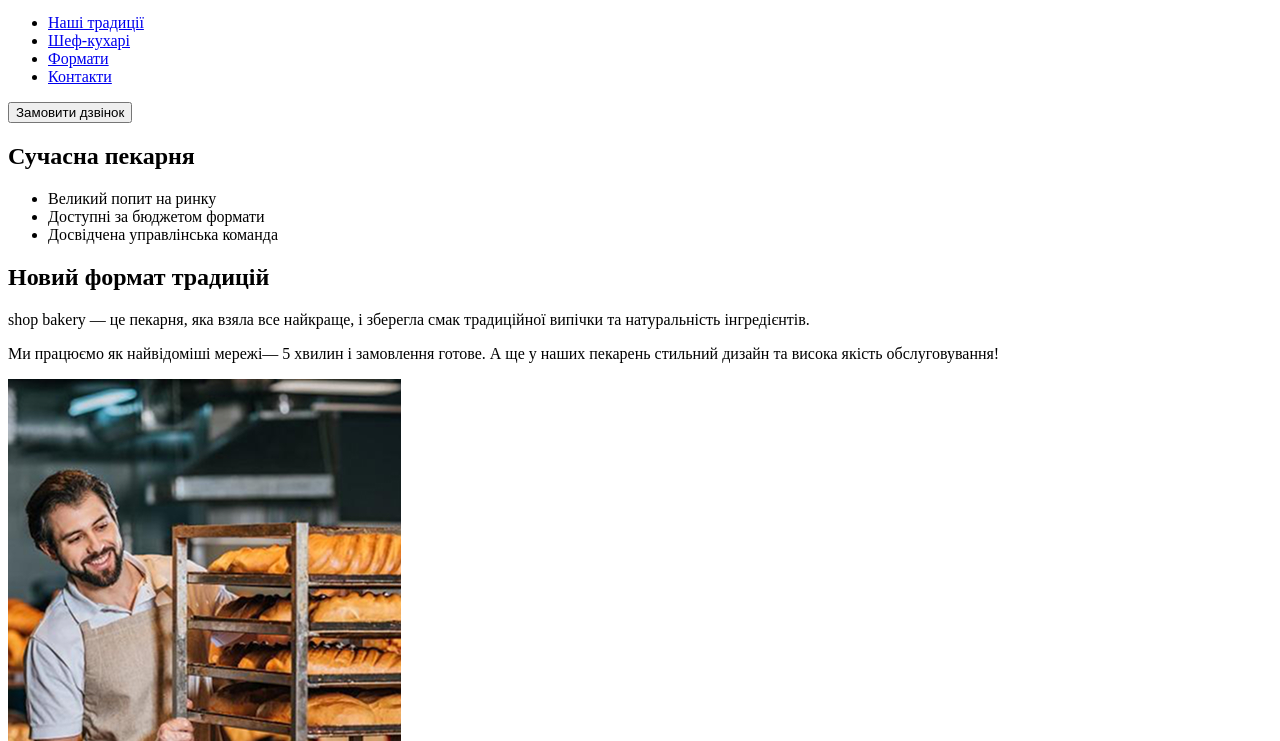
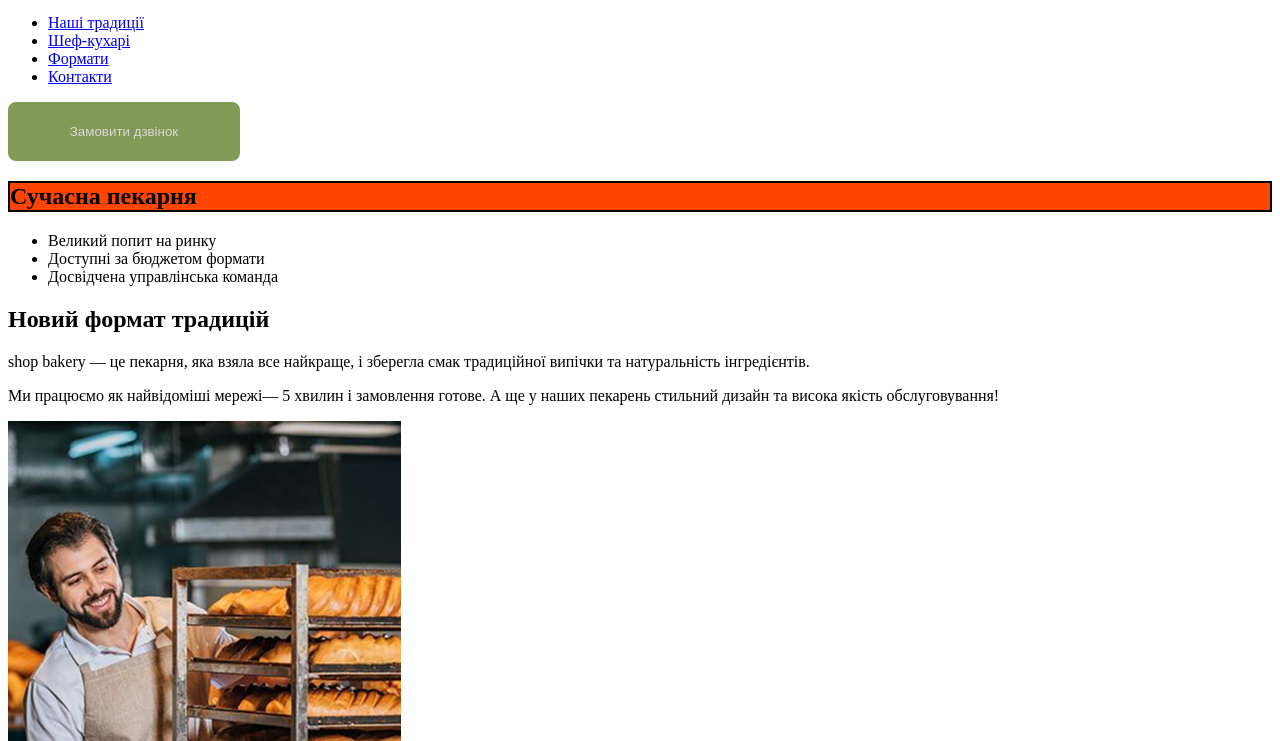
Before and after one commit to 23Roman/genius, a plain HTML site: page index.html in a window 1280 px wide. Shown: the part 59-800 px from the top of the page. Drawn offline with Linux system fonts and the light colour scheme.

Commit message:
practice: added styles to the button

```diff
--- /dev/null
+++ b/css/styles.css
@@ -0,0 +1,30 @@
+.main-title {
+  border: 2px solid black;
+  background-color: orangered;
+}
+
+.button {
+  color: #d9d9d9;
+  background: #819b57;
+  border: 2px solid #819b57;
+  border-radius: 8px;
+  cursor: pointer;
+  padding: 16px 32px;
+  width: 232px;
+  height: 59px;
+}
+
+.button:hover {
+  color: #465929;
+  background-color: transparent;
+}
+
+/* .button:focus {
+  color: #765929;
+  background-color: plum;
+} */
+
+/* .button:active {
+  color: black;
+  background-color: orangered;
+} */
--- a/index.html
+++ b/index.html
@@ -3,6 +3,7 @@
   <head>
     <meta charset="UTF-8" />
     <meta name="viewport" content="width=device-width, initial-scale=1.0" />
+    <link rel="stylesheet" href="./css/styles.css" />
     <title>Сучасна пекарня</title>
   </head>
   <body>
@@ -20,12 +21,12 @@
         </ul>
       </nav>
       <!-- замовити дзвінок -->
-      <button type="button">Замовити дзвінок</button>
+      <button class="button" type="button">Замовити дзвінок</button>
     </header>
 
     <main>
       <section>
-        <h1>Сучасна пекарня</h1>
+        <h1 class="main-title">Сучасна пекарня</h1>
       </section>
       <section id="traditions-section">
         <ul>
```
Also changed, not shown: Css/slyles.css (deleted).
